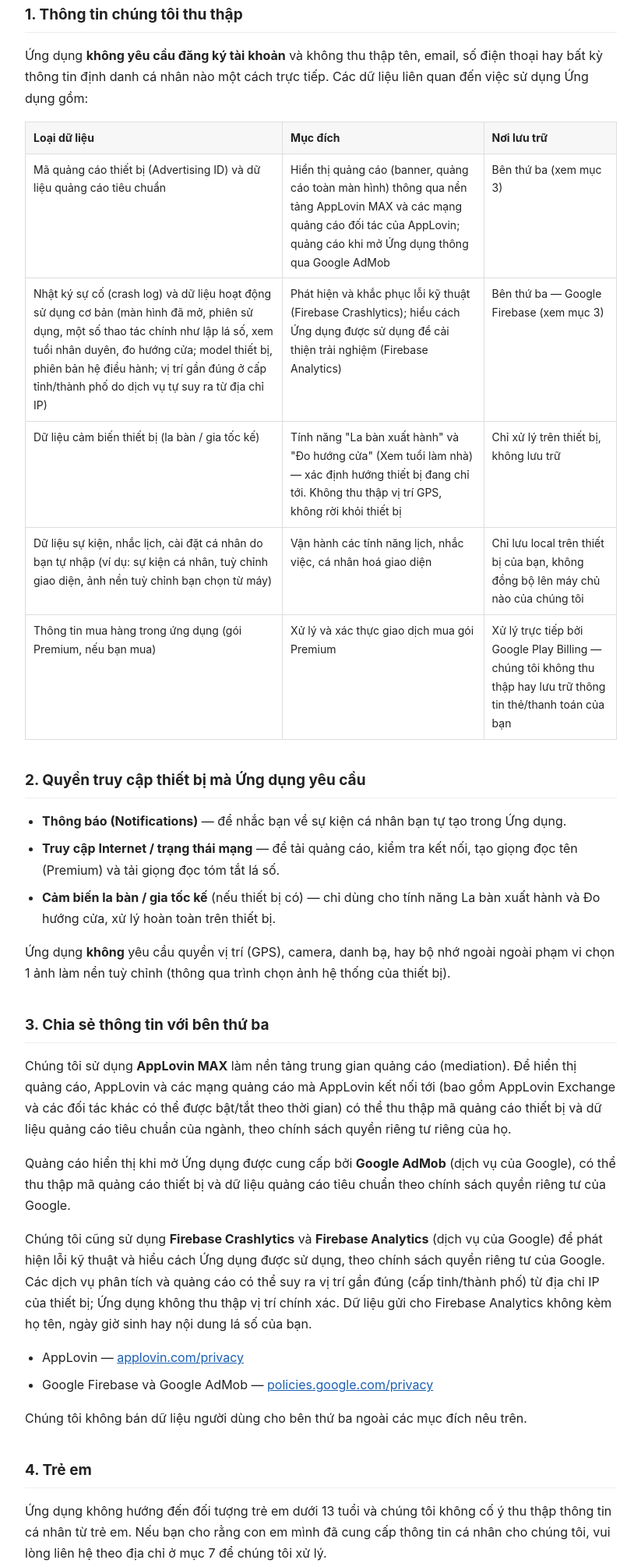
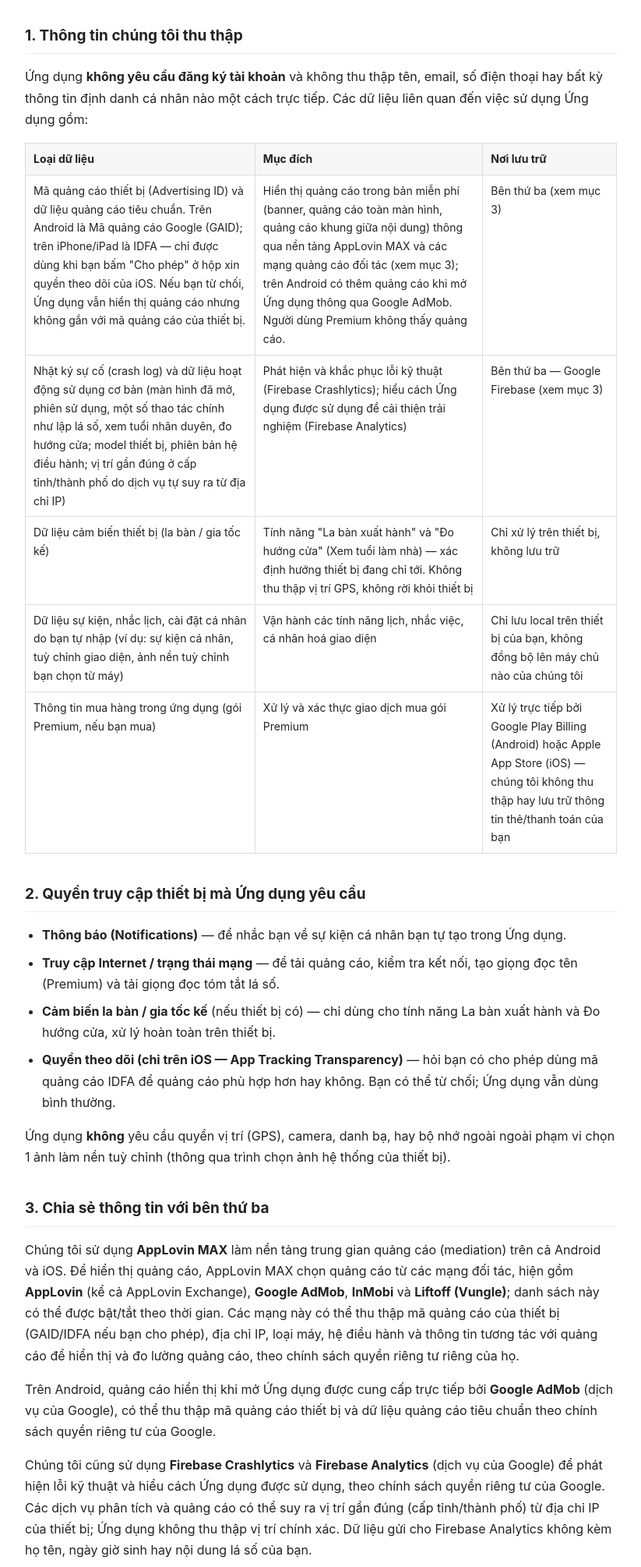
Before and after one commit to danielluu92-ship-it/lichvannien-policy, a plain HTML site: page index.html in a window 1280 px wide. Shown: the part 278-2288 px from the top of the page at 78% size, without its empty margins (228-1051 px from the left). Drawn offline with Linux system fonts and the light colour scheme.

Commit message:
Update privacy policy details in index.html

```diff
--- a/index.html
+++ b/index.html
@@ -28,10 +28,11 @@
 <body>
 
 <h1>Chính sách quyền riêng tư — Lịch Vạn Niên - Âm Lịch</h1>
-<p class="updated">Cập nhật lần cuối: 05/11/2026</p>
+<p class="updated">Cập nhật lần cuối: 17/11/2026</p>
 
 <p>
-Ứng dụng <strong>Lịch Vạn Niên - Âm Lịch</strong> (gói ứng dụng: <code>com.licham.lichvannien.app</code>,
+Ứng dụng <strong>Lịch Vạn Niên - Âm Lịch</strong> (trên App Store mang tên <strong>Lịch Vạn Niên - Âm Lịch Việt</strong>;
+gói ứng dụng: <code>com.licham.lichvannien.app</code>, có trên Android (Google Play) và iPhone/iPad (App Store),
 sau đây gọi là "Ứng dụng") được phát triển bởi <strong>Luu Nguyen Thanh Sang</strong> (sau đây gọi là
 "chúng tôi"). Chính sách này giải thích chúng tôi thu thập, sử dụng và chia sẻ thông tin gì khi bạn
 sử dụng Ứng dụng.
@@ -46,9 +47,12 @@ việc sử dụng Ứng dụng gồm:</p>
 <table>
   <tr><th>Loại dữ liệu</th><th>Mục đích</th><th>Nơi lưu trữ</th></tr>
   <tr>
-    <td>Mã quảng cáo thiết bị (Advertising ID) và dữ liệu quảng cáo tiêu chuẩn</td>
-    <td>Hiển thị quảng cáo (banner, quảng cáo toàn màn hình) thông qua nền tảng AppLovin MAX và
-        các mạng quảng cáo đối tác của AppLovin; quảng cáo khi mở Ứng dụng thông qua Google AdMob</td>
+    <td>Mã quảng cáo thiết bị (Advertising ID) và dữ liệu quảng cáo tiêu chuẩn. Trên Android là Mã quảng cáo
+        Google (GAID); trên iPhone/iPad là IDFA — chỉ được dùng khi bạn bấm "Cho phép" ở hộp xin quyền theo dõi
+        của iOS. Nếu bạn từ chối, Ứng dụng vẫn hiển thị quảng cáo nhưng không gắn với mã quảng cáo của thiết bị.</td>
+    <td>Hiển thị quảng cáo trong bản miễn phí (banner, quảng cáo toàn màn hình, quảng cáo khung giữa nội dung)
+        thông qua nền tảng AppLovin MAX và các mạng quảng cáo đối tác (xem mục 3); trên Android có thêm quảng
+        cáo khi mở Ứng dụng thông qua Google AdMob. Người dùng Premium không thấy quảng cáo.</td>
     <td>Bên thứ ba (xem mục 3)</td>
   </tr>
   <tr>
@@ -74,8 +78,8 @@ việc sử dụng Ứng dụng gồm:</p>
   <tr>
     <td>Thông tin mua hàng trong ứng dụng (gói Premium, nếu bạn mua)</td>
     <td>Xử lý và xác thực giao dịch mua gói Premium</td>
-    <td>Xử lý trực tiếp bởi Google Play Billing — chúng tôi không thu thập hay lưu trữ thông tin
-        thẻ/thanh toán của bạn</td>
+    <td>Xử lý trực tiếp bởi Google Play Billing (Android) hoặc Apple App Store (iOS) — chúng tôi không
+        thu thập hay lưu trữ thông tin thẻ/thanh toán của bạn</td>
   </tr>
 </table>
 
@@ -85,17 +89,21 @@ việc sử dụng Ứng dụng gồm:</p>
   <li><strong>Truy cập Internet / trạng thái mạng</strong> — để tải quảng cáo, kiểm tra kết nối, tạo giọng đọc tên (Premium) và tải giọng đọc tóm tắt lá số.</li>
   <li><strong>Cảm biến la bàn / gia tốc kế</strong> (nếu thiết bị có) — chỉ dùng cho tính năng La bàn
       xuất hành và Đo hướng cửa, xử lý hoàn toàn trên thiết bị.</li>
+  <li><strong>Quyền theo dõi (chỉ trên iOS — App Tracking Transparency)</strong> — hỏi bạn có cho phép dùng
+      mã quảng cáo IDFA để quảng cáo phù hợp hơn hay không. Bạn có thể từ chối; Ứng dụng vẫn dùng bình thường.</li>
 </ul>
 <p>Ứng dụng <strong>không</strong> yêu cầu quyền vị trí (GPS), camera, danh bạ, hay bộ nhớ ngoài
 ngoài phạm vi chọn 1 ảnh làm nền tuỳ chỉnh (thông qua trình chọn ảnh hệ thống của thiết bị).</p>
 
 <h2>3. Chia sẻ thông tin với bên thứ ba</h2>
-<p>Chúng tôi sử dụng <strong>AppLovin MAX</strong> làm nền tảng trung gian quảng cáo (mediation).
-Để hiển thị quảng cáo, AppLovin và các mạng quảng cáo mà AppLovin kết nối tới (bao gồm AppLovin
-Exchange và các đối tác khác có thể được bật/tắt theo thời gian) có thể thu thập mã quảng cáo
-thiết bị và dữ liệu quảng cáo tiêu chuẩn của ngành, theo chính sách quyền riêng tư riêng của họ.</p>
-<p>Quảng cáo hiển thị khi mở Ứng dụng được cung cấp bởi <strong>Google AdMob</strong> (dịch vụ của
-Google), có thể thu thập mã quảng cáo thiết bị và dữ liệu quảng cáo tiêu chuẩn theo chính sách
+<p>Chúng tôi sử dụng <strong>AppLovin MAX</strong> làm nền tảng trung gian quảng cáo (mediation) trên cả
+Android và iOS. Để hiển thị quảng cáo, AppLovin MAX chọn quảng cáo từ các mạng đối tác, hiện gồm
+<strong>AppLovin</strong> (kể cả AppLovin Exchange), <strong>Google AdMob</strong>, <strong>InMobi</strong>
+và <strong>Liftoff (Vungle)</strong>; danh sách này có thể được bật/tắt theo thời gian. Các mạng này có thể thu
+thập mã quảng cáo của thiết bị (GAID/IDFA nếu bạn cho phép), địa chỉ IP, loại máy, hệ điều hành và thông tin
+tương tác với quảng cáo để hiển thị và đo lường quảng cáo, theo chính sách quyền riêng tư riêng của họ.</p>
+<p>Trên Android, quảng cáo hiển thị khi mở Ứng dụng được cung cấp trực tiếp bởi <strong>Google AdMob</strong>
+(dịch vụ của Google), có thể thu thập mã quảng cáo thiết bị và dữ liệu quảng cáo tiêu chuẩn theo chính sách
 quyền riêng tư của Google.</p>
 <p>Chúng tôi cũng sử dụng <strong>Firebase Crashlytics</strong> và <strong>Firebase Analytics</strong>
 (dịch vụ của Google) để phát hiện lỗi kỹ thuật và hiểu cách Ứng dụng được sử dụng, theo chính sách
@@ -105,13 +113,15 @@ gửi cho Firebase Analytics không kèm họ tên, ngày giờ sinh hay nội d
 <ul>
   <li>AppLovin — <a href="https://www.applovin.com/privacy/" target="_blank" rel="noopener">applovin.com/privacy</a></li>
   <li>Google Firebase và Google AdMob — <a href="https://policies.google.com/privacy" target="_blank" rel="noopener">policies.google.com/privacy</a></li>
+  <li>InMobi — <a href="https://www.inmobi.com/privacy-policy" target="_blank" rel="noopener">inmobi.com/privacy-policy</a></li>
+  <li>Liftoff (Vungle) — <a href="https://liftoff.io/privacy-policy/" target="_blank" rel="noopener">liftoff.io/privacy-policy</a></li>
 </ul>
 <p>Chúng tôi không bán dữ liệu người dùng cho bên thứ ba ngoài các mục đích nêu trên.</p>
 
 <h2>4. Trẻ em</h2>
 <p>Ứng dụng không hướng đến đối tượng trẻ em dưới 13 tuổi và chúng tôi không cố ý thu thập thông
 tin cá nhân từ trẻ em. Nếu bạn cho rằng con em mình đã cung cấp thông tin cá nhân cho chúng tôi,
-vui lòng liên hệ theo địa chỉ ở mục 7 để chúng tôi xử lý.</p>
+vui lòng liên hệ theo địa chỉ ở mục 9 để chúng tôi xử lý.</p>
 
 <h2>5. Bảo mật</h2>
 <p>Dữ liệu bạn tự nhập (sự kiện, cài đặt, ảnh nền) được lưu trữ cục bộ trên thiết bị của bạn.
@@ -121,8 +131,11 @@ Chúng tôi không vận hành máy chủ lưu trữ dữ liệu người dùng
 <ul>
   <li>Bạn có thể xoá dữ liệu cá nhân (sự kiện, cài đặt) trực tiếp trong Ứng dụng hoặc bằng cách gỡ
       cài đặt Ứng dụng khỏi thiết bị — toàn bộ dữ liệu local sẽ bị xoá theo.</li>
-  <li>Bạn có thể kiểm soát việc chia sẻ mã quảng cáo thông qua cài đặt quảng cáo cá nhân hoá trên
-      chính thiết bị Android của bạn (Cài đặt → Google → Quảng cáo).</li>
+  <li>Trên Android: bạn có thể kiểm soát việc chia sẻ mã quảng cáo thông qua cài đặt quảng cáo cá nhân hoá
+      trên thiết bị (Cài đặt → Google → Quảng cáo).</li>
+  <li>Trên iPhone/iPad: bạn có thể bật hoặc tắt quyền theo dõi cho Ứng dụng bất cứ lúc nào trong
+      Cài đặt → Quyền riêng tư &amp; Bảo mật → Theo dõi.</li>
+  <li>Nâng cấp Premium để dùng Ứng dụng không có quảng cáo.</li>
 </ul>
 <h2>7. Tính năng nghe đọc văn khấn kèm tên (Premium)</h2>
   <ul>
@@ -133,6 +146,7 @@ Chúng tôi không vận hành máy chủ lưu trữ dữ liệu người dùng
   Để giới hạn số lần tạo mỗi ngày, ứng dụng gửi kèm một mã thiết bị; mã này chỉ dùng để đếm lượt và tự xoá sau 2 ngày.</li>
     <li>Như mọi kết nối Internet, máy chủ trung gian (Cloudflare) nhận địa chỉ IP của thiết bị để gửi trả dữ liệu; nhà phát triển không lưu địa chỉ IP này.</li>
   <li>Tính năng hoàn toàn tuỳ chọn; bản miễn phí và phần đọc ngày tháng không gửi dữ liệu nào. Muốn xoá dữ liệu, liên hệ sangluu1992@gmail.com.</li>
+  </ul>
 
  <h2>8. Nghe giọng đọc tóm tắt lá số</h2>
 <ul>
```
